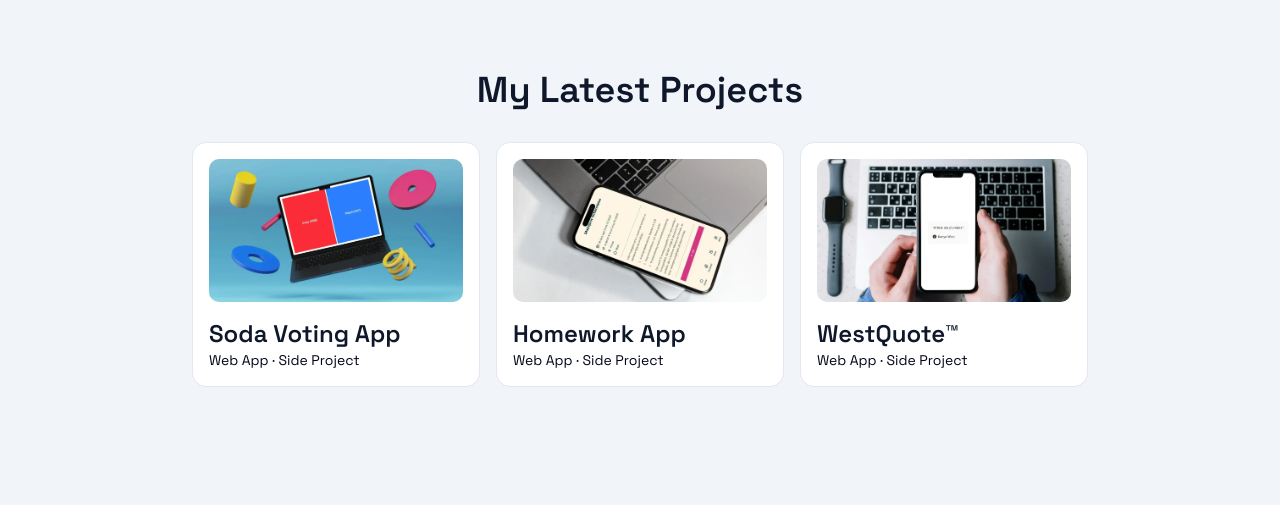
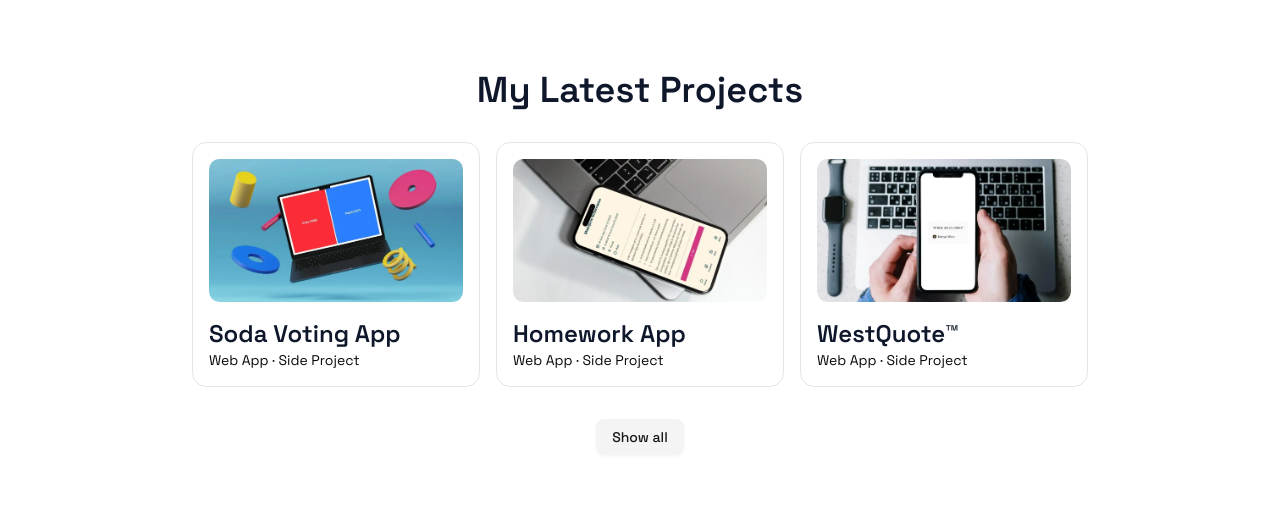
Before and after one commit to smlxdesign/portfolio, a Next.js app: page / in a window 1280 px wide. Shown: the part 522-1027 px from the top of the page. Built offline with nearby package versions, Linux system fonts and the light colour scheme.

Commit message:
add button (actually link 🤓) to show all projects

```diff
--- a/package.json
+++ b/package.json
@@ -14,6 +14,7 @@
 		"typecheck": "tsc --noEmit"
 	},
 	"dependencies": {
+		"@radix-ui/react-slot": "^1.2.3",
 		"@remixicon/react": "^4.6.0",
 		"@t3-oss/env-nextjs": "^0.12.0",
 		"class-variance-authority": "^0.7.1",
--- a/src/app/page.tsx
+++ b/src/app/page.tsx
@@ -2,21 +2,28 @@ import Image from "next/image";
 import Link from "next/link";
 import { Hero } from "~/components/sections/hero";
 import { Heading } from "~/components/typography/heading";
-import { Card, CardContent, CardFooter } from "~/components/ui/card";
+import { Subheading } from "~/components/typography/subheading";
+import { Button } from "~/components/ui/button";
+import {
+	Card,
+	CardContent,
+	CardFooter,
+	CardHeader,
+	CardTitle,
+} from "~/components/ui/card";
 import { products } from "~/data/products";
 import { tags } from "~/data/tags";
-import { Subheading } from "~/components/typography/subheading";
 
 export default function HomePage() {
 	return (
-		<div className="flex flex-col bg-slate-100 text-slate-800">
+		<div className="flex flex-col">
 			<main>
 				<Hero>
 					Fullstack engineer
 					<br /> + designer
 				</Hero>
-				<section className="flex flex-col gap-8 px-6 py-16 md:py-48 lg:px-24 xl:px-48">
-					<Heading className="w-full text-center">My Latest Projects</Heading>
+				<section className="flex flex-col items-center gap-8 px-6 py-16 md:py-48 lg:px-24 xl:px-48">
+					<Heading>My Latest Projects</Heading>
 					<div className="flex flex-col gap-4 sm:grid sm:grid-cols-2 lg:grid-cols-3">
 						{products.map((product, index) => {
 							if (index >= 3) {
@@ -51,6 +58,9 @@ export default function HomePage() {
 							);
 						})}
 					</div>
+					<Button asChild variant="secondary">
+						<Link href="/products/">Show all</Link>
+					</Button>
 				</section>
 			</main>
 		</div>
--- /dev/null
+++ b/src/components/ui/button.tsx
@@ -0,0 +1,59 @@
+import { Slot } from "@radix-ui/react-slot";
+import { type VariantProps, cva } from "class-variance-authority";
+import type * as React from "react";
+
+import { cn } from "~/lib/utils";
+
+const buttonVariants = cva(
+	"inline-flex shrink-0 items-center justify-center gap-2 whitespace-nowrap rounded-md font-medium text-sm outline-none transition-all focus-visible:border-ring focus-visible:ring-[3px] focus-visible:ring-ring/50 disabled:pointer-events-none disabled:opacity-50 aria-invalid:border-destructive aria-invalid:ring-destructive/20 dark:aria-invalid:ring-destructive/40 [&_svg:not([class*='size-'])]:size-4 [&_svg]:pointer-events-none [&_svg]:shrink-0",
+	{
+		variants: {
+			variant: {
+				default:
+					"bg-primary text-primary-foreground shadow-xs hover:bg-primary/90",
+				destructive:
+					"bg-destructive text-white shadow-xs hover:bg-destructive/90 focus-visible:ring-destructive/20 dark:bg-destructive/60 dark:focus-visible:ring-destructive/40",
+				outline:
+					"border bg-background shadow-xs hover:bg-accent hover:text-accent-foreground dark:border-input dark:bg-input/30 dark:hover:bg-input/50",
+				secondary:
+					"bg-secondary text-secondary-foreground shadow-xs hover:bg-secondary/80",
+				ghost:
+					"hover:bg-accent hover:text-accent-foreground dark:hover:bg-accent/50",
+				link: "text-primary underline-offset-4 hover:underline",
+			},
+			size: {
+				default: "h-9 px-4 py-2 has-[>svg]:px-3",
+				sm: "h-8 gap-1.5 rounded-md px-3 has-[>svg]:px-2.5",
+				lg: "h-10 rounded-md px-6 has-[>svg]:px-4",
+				icon: "size-9",
+			},
+		},
+		defaultVariants: {
+			variant: "default",
+			size: "default",
+		},
+	},
+);
+
+function Button({
+	className,
+	variant,
+	size,
+	asChild = false,
+	...props
+}: React.ComponentProps<"button"> &
+	VariantProps<typeof buttonVariants> & {
+		asChild?: boolean;
+	}) {
+	const Comp = asChild ? Slot : "button";
+
+	return (
+		<Comp
+			data-slot="button"
+			className={cn(buttonVariants({ variant, size, className }))}
+			{...props}
+		/>
+	);
+}
+
+export { Button, buttonVariants };
--- a/src/styles/globals.css
+++ b/src/styles/globals.css
@@ -3,16 +3,111 @@
 
 @custom-variant dark (&:is(.dark *));
 
-@theme {
+:root {
+	--background: oklch(1.0 0 0);
+	--foreground: oklch(0.1408 0.0044 285.8229);
+	--card: oklch(1.0 0 0);
+	--card-foreground: oklch(0.1408 0.0044 285.8229);
+	--popover: oklch(1.0 0 0);
+	--popover-foreground: oklch(0.1408 0.0044 285.8229);
+	--primary: oklch(0.6187 0.2067 259.2316);
+	--primary-foreground: oklch(0.9705 0.0142 254.6042);
+	--secondary: oklch(0.9674 0.0013 286.3752);
+	--secondary-foreground: oklch(0.2103 0.0059 285.8852);
+	--muted: oklch(0.9674 0.0013 286.3752);
+	--muted-foreground: oklch(0.552 0.0153 285.8863);
+	--accent: oklch(0.9674 0.0013 286.3752);
+	--accent-foreground: oklch(0.2103 0.0059 285.8852);
+	--destructive: oklch(0.583 0.2387 28.4765);
+	--destructive-foreground: oklch(1 0 0);
+	--border: oklch(0.9197 0.004 286.3202);
+	--input: oklch(0.9197 0.004 286.3202);
+	--ring: oklch(0.6187 0.2067 259.2316);
+	--chart-1: oklch(0.6471 0.2173 36.8511);
+	--chart-2: oklch(0.6049 0.107 184.1653);
+	--chart-3: oklch(0.3972 0.0698 227.1914);
+	--chart-4: oklch(0.829 0.1712 81.0381);
+	--chart-5: oklch(0.7724 0.1728 65.367);
+	--sidebar: oklch(0.9851 0 0);
+	--sidebar-foreground: oklch(0.1408 0.0044 285.8229);
+	--sidebar-primary: oklch(0.6187 0.2067 259.2316);
+	--sidebar-primary-foreground: oklch(0.9705 0.0142 254.6042);
+	--sidebar-accent: oklch(0.9674 0.0013 286.3752);
+	--sidebar-accent-foreground: oklch(0.2103 0.0059 285.8852);
+	--sidebar-border: oklch(0.9197 0.004 286.3202);
+	--sidebar-ring: oklch(0.6187 0.2067 259.2316);
 	--font-sans: var(--font-space-grotesk), ui-sans-serif, system-ui, sans-serif,
 		"Apple Color Emoji", "Segoe UI Emoji", "Segoe UI Symbol", "Noto Color Emoji";
+	--font-serif: ui-serif, Georgia, Cambria, "Times New Roman", Times, serif;
+	--radius: 0.65rem;
+	--shadow-2xs: 0 1px 3px 0px hsl(0 0% 0% / 0.05);
+	--shadow-xs: 0 1px 3px 0px hsl(0 0% 0% / 0.05);
+	--shadow-sm: 0 1px 3px 0px hsl(0 0% 0% / 0.1), 0 1px 2px -1px
+		hsl(0 0% 0% / 0.1);
+	--shadow: 0 1px 3px 0px hsl(0 0% 0% / 0.1), 0 1px 2px -1px hsl(0 0% 0% / 0.1);
+	--shadow-md: 0 1px 3px 0px hsl(0 0% 0% / 0.1), 0 2px 4px -1px
+		hsl(0 0% 0% / 0.1);
+	--shadow-lg: 0 1px 3px 0px hsl(0 0% 0% / 0.1), 0 4px 6px -1px
+		hsl(0 0% 0% / 0.1);
+	--shadow-xl: 0 1px 3px 0px hsl(0 0% 0% / 0.1), 0 8px 10px -1px
+		hsl(0 0% 0% / 0.1);
+	--shadow-2xl: 0 1px 3px 0px hsl(0 0% 0% / 0.25);
+	--tracking-normal: 0em;
+	--spacing: 0.25rem;
+}
+
+.dark {
+	--background: oklch(0.1408 0.0044 285.8229);
+	--foreground: oklch(0.9851 0 0);
+	--card: oklch(0.2103 0.0059 285.8852);
+	--card-foreground: oklch(0.9851 0 0);
+	--popover: oklch(0.2103 0.0059 285.8852);
+	--popover-foreground: oklch(0.9851 0 0);
+	--primary: oklch(0.5465 0.2455 262.8657);
+	--primary-foreground: oklch(0.3796 0.1453 265.4655);
+	--secondary: oklch(0.2739 0.0055 286.0326);
+	--secondary-foreground: oklch(0.9851 0 0);
+	--muted: oklch(0.2739 0.0055 286.0326);
+	--muted-foreground: oklch(0.7057 0.0144 286.0246);
+	--accent: oklch(0.2739 0.0055 286.0326);
+	--accent-foreground: oklch(0.9851 0 0);
+	--destructive: oklch(0.7022 0.1892 22.2279);
+	--destructive-foreground: oklch(0.985 0 0);
+	--border: oklch(1.0 0 0);
+	--input: oklch(1.0 0 0);
+	--ring: oklch(0.4878 0.2432 264.4045);
+	--chart-1: oklch(0.4878 0.2432 264.4045);
+	--chart-2: oklch(0.7019 0.1577 160.4375);
+	--chart-3: oklch(0.7724 0.1728 65.367);
+	--chart-4: oklch(0.6217 0.2589 305.309);
+	--chart-5: oklch(0.6435 0.2452 16.501);
+	--sidebar: oklch(0.2103 0.0059 285.8852);
+	--sidebar-foreground: oklch(0.9851 0 0);
+	--sidebar-primary: oklch(0.5465 0.2455 262.8657);
+	--sidebar-primary-foreground: oklch(0.3796 0.1453 265.4655);
+	--sidebar-accent: oklch(0.2739 0.0055 286.0326);
+	--sidebar-accent-foreground: oklch(0.9851 0 0);
+	--sidebar-border: oklch(1.0 0 0);
+	--sidebar-ring: oklch(0.4878 0.2432 264.4045);
+	--font-sans: Space Grotesk, serif;
+	--font-serif: ui-serif, Georgia, Cambria, "Times New Roman", Times, serif;
+	--font-mono: Space Mono, monospace;
+	--radius: 0.625rem;
+	--shadow-2xs: 0 1px 3px 0px hsl(0 0% 0% / 0.05);
+	--shadow-xs: 0 1px 3px 0px hsl(0 0% 0% / 0.05);
+	--shadow-sm: 0 1px 3px 0px hsl(0 0% 0% / 0.1), 0 1px 2px -1px
+		hsl(0 0% 0% / 0.1);
+	--shadow: 0 1px 3px 0px hsl(0 0% 0% / 0.1), 0 1px 2px -1px hsl(0 0% 0% / 0.1);
+	--shadow-md: 0 1px 3px 0px hsl(0 0% 0% / 0.1), 0 2px 4px -1px
+		hsl(0 0% 0% / 0.1);
+	--shadow-lg: 0 1px 3px 0px hsl(0 0% 0% / 0.1), 0 4px 6px -1px
+		hsl(0 0% 0% / 0.1);
+	--shadow-xl: 0 1px 3px 0px hsl(0 0% 0% / 0.1), 0 8px 10px -1px
+		hsl(0 0% 0% / 0.1);
+	--shadow-2xl: 0 1px 3px 0px hsl(0 0% 0% / 0.25);
 }
 
 @theme inline {
-	--radius-sm: calc(var(--radius) - 4px);
-	--radius-md: calc(var(--radius) - 2px);
-	--radius-lg: var(--radius);
-	--radius-xl: calc(var(--radius) + 4px);
 	--color-background: var(--background);
 	--color-foreground: var(--foreground);
 	--color-card: var(--card);
@@ -28,6 +123,7 @@
 	--color-accent: var(--accent);
 	--color-accent-foreground: var(--accent-foreground);
 	--color-destructive: var(--destructive);
+	--color-destructive-foreground: var(--destructive-foreground);
 	--color-border: var(--border);
 	--color-input: var(--input);
 	--color-ring: var(--ring);
@@ -44,75 +140,24 @@
 	--color-sidebar-accent-foreground: var(--sidebar-accent-foreground);
 	--color-sidebar-border: var(--sidebar-border);
 	--color-sidebar-ring: var(--sidebar-ring);
-}
 
-:root {
-	--radius: 0.625rem;
-	--background: oklch(1 0 0);
-	--foreground: oklch(0.129 0.042 264.695);
-	--card: oklch(1 0 0);
-	--card-foreground: oklch(0.129 0.042 264.695);
-	--popover: oklch(1 0 0);
-	--popover-foreground: oklch(0.129 0.042 264.695);
-	--primary: oklch(0.208 0.042 265.755);
-	--primary-foreground: oklch(0.984 0.003 247.858);
-	--secondary: oklch(0.968 0.007 247.896);
-	--secondary-foreground: oklch(0.208 0.042 265.755);
-	--muted: oklch(0.968 0.007 247.896);
-	--muted-foreground: oklch(0.554 0.046 257.417);
-	--accent: oklch(0.968 0.007 247.896);
-	--accent-foreground: oklch(0.208 0.042 265.755);
-	--destructive: oklch(0.577 0.245 27.325);
-	--border: oklch(0.929 0.013 255.508);
-	--input: oklch(0.929 0.013 255.508);
-	--ring: oklch(0.704 0.04 256.788);
-	--chart-1: oklch(0.646 0.222 41.116);
-	--chart-2: oklch(0.6 0.118 184.704);
-	--chart-3: oklch(0.398 0.07 227.392);
-	--chart-4: oklch(0.828 0.189 84.429);
-	--chart-5: oklch(0.769 0.188 70.08);
-	--sidebar: oklch(0.984 0.003 247.858);
-	--sidebar-foreground: oklch(0.129 0.042 264.695);
-	--sidebar-primary: oklch(0.208 0.042 265.755);
-	--sidebar-primary-foreground: oklch(0.984 0.003 247.858);
-	--sidebar-accent: oklch(0.968 0.007 247.896);
-	--sidebar-accent-foreground: oklch(0.208 0.042 265.755);
-	--sidebar-border: oklch(0.929 0.013 255.508);
-	--sidebar-ring: oklch(0.704 0.04 256.788);
-}
+	--font-sans: var(--font-sans);
+	--font-mono: var(--font-mono);
+	--font-serif: var(--font-serif);
 
-.dark {
-	--background: oklch(0.129 0.042 264.695);
-	--foreground: oklch(0.984 0.003 247.858);
-	--card: oklch(0.208 0.042 265.755);
-	--card-foreground: oklch(0.984 0.003 247.858);
-	--popover: oklch(0.208 0.042 265.755);
-	--popover-foreground: oklch(0.984 0.003 247.858);
-	--primary: oklch(0.929 0.013 255.508);
-	--primary-foreground: oklch(0.208 0.042 265.755);
-	--secondary: oklch(0.279 0.041 260.031);
-	--secondary-foreground: oklch(0.984 0.003 247.858);
-	--muted: oklch(0.279 0.041 260.031);
-	--muted-foreground: oklch(0.704 0.04 256.788);
-	--accent: oklch(0.279 0.041 260.031);
-	--accent-foreground: oklch(0.984 0.003 247.858);
-	--destructive: oklch(0.704 0.191 22.216);
-	--border: oklch(1 0 0 / 10%);
-	--input: oklch(1 0 0 / 15%);
-	--ring: oklch(0.551 0.027 264.364);
-	--chart-1: oklch(0.488 0.243 264.376);
-	--chart-2: oklch(0.696 0.17 162.48);
-	--chart-3: oklch(0.769 0.188 70.08);
-	--chart-4: oklch(0.627 0.265 303.9);
-	--chart-5: oklch(0.645 0.246 16.439);
-	--sidebar: oklch(0.208 0.042 265.755);
-	--sidebar-foreground: oklch(0.984 0.003 247.858);
-	--sidebar-primary: oklch(0.488 0.243 264.376);
-	--sidebar-primary-foreground: oklch(0.984 0.003 247.858);
-	--sidebar-accent: oklch(0.279 0.041 260.031);
-	--sidebar-accent-foreground: oklch(0.984 0.003 247.858);
-	--sidebar-border: oklch(1 0 0 / 10%);
-	--sidebar-ring: oklch(0.551 0.027 264.364);
+	--radius-sm: calc(var(--radius) - 4px);
+	--radius-md: calc(var(--radius) - 2px);
+	--radius-lg: var(--radius);
+	--radius-xl: calc(var(--radius) + 4px);
+
+	--shadow-2xs: var(--shadow-2xs);
+	--shadow-xs: var(--shadow-xs);
+	--shadow-sm: var(--shadow-sm);
+	--shadow: var(--shadow);
+	--shadow-md: var(--shadow-md);
+	--shadow-lg: var(--shadow-lg);
+	--shadow-xl: var(--shadow-xl);
+	--shadow-2xl: var(--shadow-2xl);
 }
 
 @layer base {
```
Also changed, not shown: 1 other file (tests, documents, lock files or other folders).
